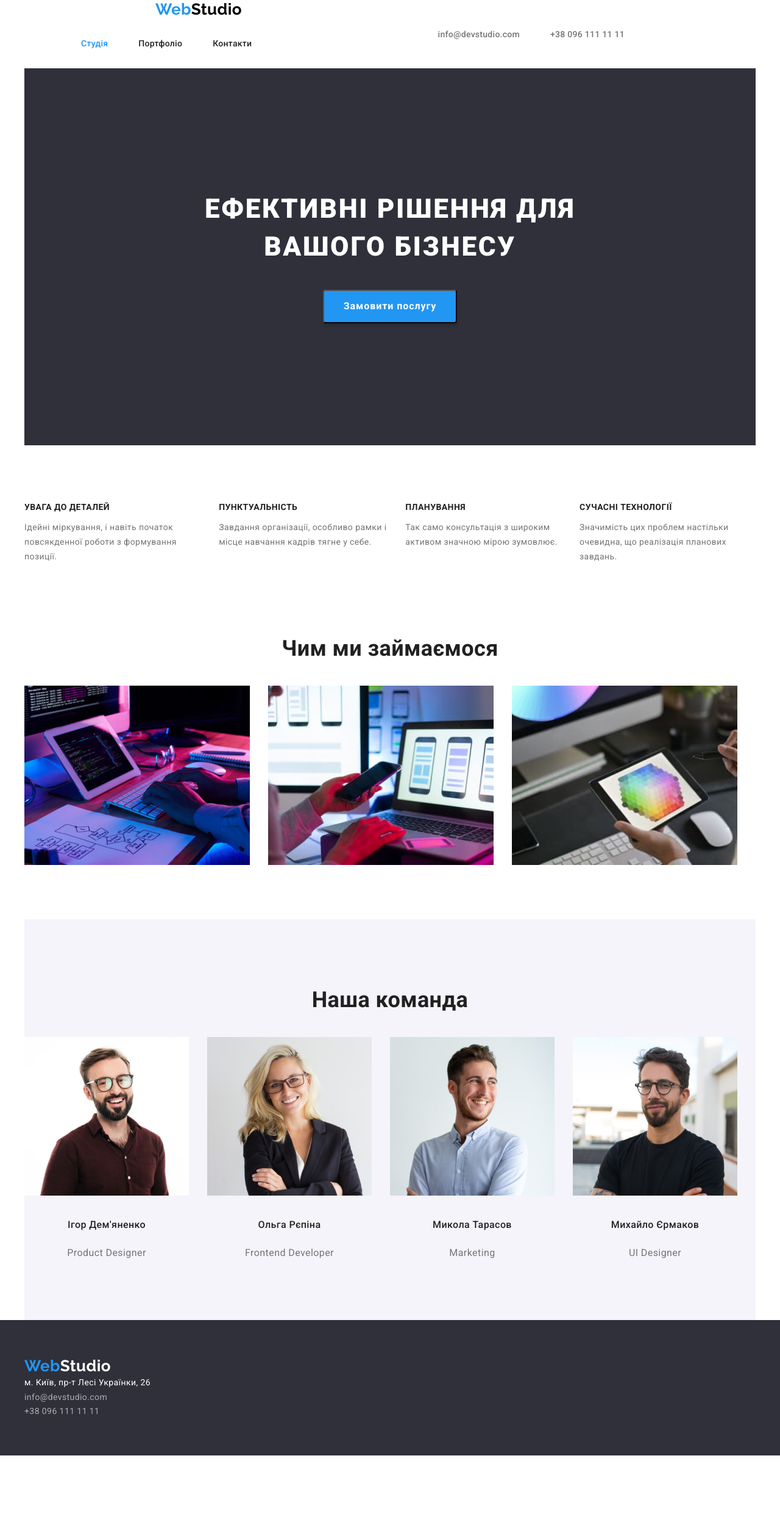
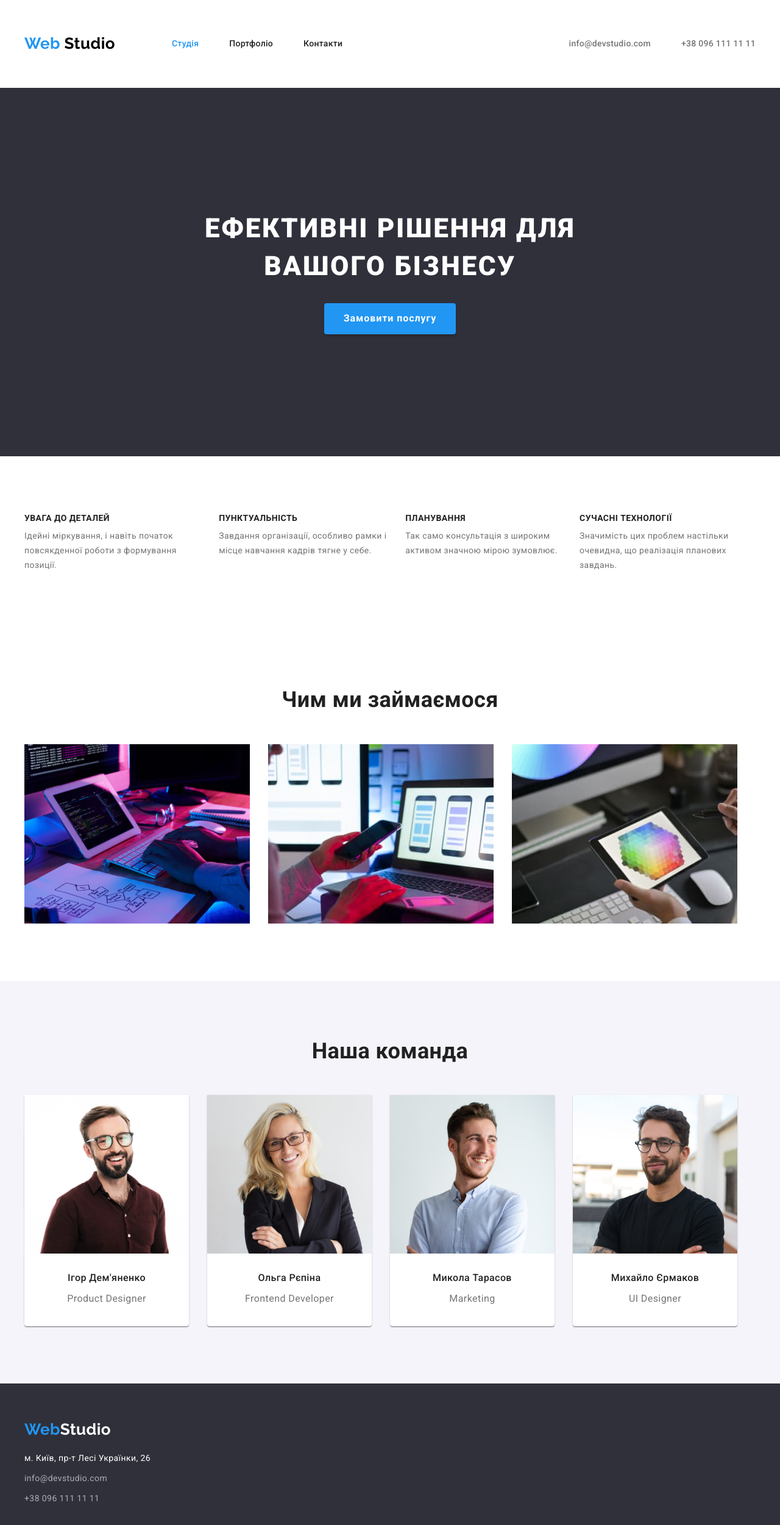
Before and after one commit to Ksiushka/goit-markup-hw-03, a plain HTML site: page index.html in a window 1280 px wide. Shown: the whole page at 61% size. Before the commit the page ends 2386 px from the top, so only its background shows below. Drawn offline with nearby package versions, Linux system fonts and the light colour scheme.

Commit message:
доработка

```diff
--- a/css/styles.css
+++ b/css/styles.css
@@ -17,6 +17,49 @@ body {
 	font-size: 14px;
 }
 
+h1,
+h2,
+h3,
+h4,
+h5,
+h6,
+p {
+	margin: 0;
+}
+
+img {
+	display: block;
+	max-width: 100%;
+	height: auto;
+}
+
+section {
+	padding-top: 94px;
+	padding-bottom: 94px;
+}
+
+.container {
+	width: 1230px;
+	margin: 0 auto;
+	padding: 0 15px;
+}
+
+.address {
+	color: var(--hero-text-color);
+	text-decoration: none;
+	font-size: 14px;
+	line-height: 1.7;
+	font-style: normal;
+}
+
+.footer-address {
+	margin-top: 20px;
+}
+
+.footer-address ul :not(:last-child) {
+	margin-bottom: 9px;
+}
+
 .logo {
 	color: var(--accent-color);
 	text-decoration: none;
@@ -25,11 +68,6 @@ body {
 	font-weight: 700;
 	font-size: 26px;
 	line-height: 1.2;
-	padding-top: 24px;
-
-	padding-left: 215px;
-
-
 }
 
 .logo-black {
@@ -50,11 +88,7 @@ ul {
 	display: flex;
 	padding-top: 32px;
 	padding-bottom: 32px;
-	margin-bottom: 0;
 	margin-left: auto;
-	margin-right: 215px;
-
-	align-items: center;
 }
 
 .mail-tel :not(:last-child) {
@@ -67,7 +101,9 @@ ul {
 	font-size: 14px;
 	line-height: 1.14;
 	letter-spacing: 0.02em;
-
+    display: block;
+	padding-top: 32px;
+	padding-bottom: 32px;
 	text-decoration: none;
 }
 
@@ -84,7 +120,6 @@ ul {
 .section-one {
 	background-color: var(--accent-background-color);
 	text-align: center;
-	margin-bottom: 0;
 	padding-top: 200px;
 	padding-bottom: 200px;
 }
@@ -92,12 +127,6 @@ ul {
 .heads-links {
 	display: flex;
 	margin-left: 93px;
-}
-
-.heads-links-list {
-	display: block;
-	padding-top: 32px;
-	padding-bottom: 32px;
 }
 
 .heads-links-list:not(:last-child) {
@@ -114,6 +143,7 @@ ul {
 	padding-top: 32px;
 	padding-bottom: 32px;
 	text-decoration: none;
+	display: block;
 }
 
 .heads-links a:hover,
@@ -130,7 +160,9 @@ ul {
 	letter-spacing: 0.06em;
 	text-transform: uppercase;
 	margin-top: 0;
-	margin-bottom: 40px;
+	width: 696px;
+	margin: 0 auto;
+	margin-bottom: 30px;
 }
 
 .section-title ;
@@ -144,26 +176,15 @@ ul {
 
 .features-list {
 	display: flex;
-	padding-top: 94px;
-	margin-bottom: 94px;
 }
 
 .features-list li:not(:last-child) {
 	margin-right: 30px;
 }
 
-.section-features {
-
-}
-
-.section-wedo {
-	padding-top: 0;
-	padding-bottom: 86px;
-
-}
-
 .section-wedo ul {
 	display: flex;
+	margin-top: 50px;
 }
 
 .section-wedo li:not(:last-child) {
@@ -173,6 +194,8 @@ ul {
 .portfolio-list {
 	display: flex;
 	flex-wrap: wrap;
+	margin-bottom: -30px;
+	margin-right: -30px;
 }
 
 .portfolio-list a {
@@ -180,39 +203,35 @@ ul {
 	color: var(--main-text-color);
 }
 
-.portfolio-list li{
+.portfolio-list li {
 	margin-right: 30px;
 	margin-bottom: 30px;
 }
 
-.portfolio-list li:nth-child(3n)
 
-h2 .portfolio-title {
+.portfolio-title {
 	color: var(--main-text-color);
 	font-weight: 700;
 	font-size: 18px;
-	line-height: 2;
-	margin-top: 20px;
+	line-height: 1.2;
 	margin-bottom: 4px;
 }
 
 .section-title {
 	font-weight: 700;
 	font-size: 36px;
-	line-height: 1.7;
+	line-height: 1.2;
 	text-align: center;
 	margin-top: 0;
-	margin-bottom: 50;
 }
 
 .section-team {
 	background-color: var(--section-team-background);
-	padding-top: 102px;
-	padding-bottom: 94px;
 }
 
 .section-team ul {
 	display: flex;
+	margin-top: 50px;
 }
 
 .section-team li:not(:last-child) {
@@ -224,14 +243,12 @@ p {
 	text-decoration: none;
 	font-size: 14px;
 	line-height: 1.7;
-	margin-top: 10;
 }
 
 .list-name {
 	color: var(--second-text-color);
 	font-size: 16px;
-	line-height: 1.9;
-	padding-bottom: 20px;
+	line-height: 1.2;
 	margin-top: 0;
 	margin-bottom: 0;
 }
@@ -254,16 +271,13 @@ p {
 	border-radius: 4px;
 	padding: 10px 32px;
 	text-align: center;
+	border: none;
 }
+
 .filter {
 	display: flex;
-}
-
-.filter li {
-	margin-left: auto;
-	margin-right: 298px;
+	justify-content: center;
 	margin-bottom: 50px;
-	align-items: center;
 }
 
 .filter li:not(:last-child) {
@@ -278,6 +292,11 @@ p {
 	line-height: 1.6;
 	font-family: inherit;
 	cursor: pointer;
+	border: none;
+	display: block;
+	border-radius: 4px;
+	letter-spacing: 0.03em;
+	padding: 6px 22px;
 }
 
 .filter button:hover,
@@ -311,12 +330,6 @@ footer {
 
 footer .logo {
 	padding: 0;
-	margin-bottom: 20px;
-}
-
-.logo,
-.logo-white {
-	margin-bottom: 20px;
 }
 
 .mail-tel-footer:hover,
@@ -332,23 +345,23 @@ footer .logo {
 	font-style: normal;
 }
 
-.address {
-	color: var(--hero-text-color);
-	text-decoration: none;
-	font-size: 14px;
-	line-height: 1.7;
-	font-style: normal;
-}
-
 .team-list .title {
 	font-weight: 500;
 	font-size: 16px;
-	line-height: 1.9;
+	line-height: 1.2;
 	text-align: center;
+	margin-bottom: 10px;
 }
 
-.photo {
-	margin-bottom: 30px;
+.team-li {
+	background: var(--hero-text-color);
+	box-shadow: 0px 1px 3px rgba(0, 0, 0, 0.12), 0px 1px 1px rgba(0, 0, 0, 0.14), 0px 2px 1px rgba(0, 0, 0, 0.2);
+	border-radius: 0px 0px 4px 4px;
+}
+
+.under-photo {
+	padding-top: 30px;
+	padding-bottom: 30px;
 }
 
 .title {
@@ -364,7 +377,7 @@ footer .logo {
 .features-list p {
 	font-size: 14px;
 	line-height: 1.7;
-	margin-top: 0;
+	margin-top: 10px;
 
 }
 
@@ -380,23 +393,28 @@ footer .logo {
 	margin-bottom: 10;
 }
 
-.container {
-	margin-left: auto;
-	margin-right: auto;
-	width: 1230px;
-	padding-left: 15px;
-	padding-right: 15px;
-
-}
-
 .portfolio {
 	padding-top: 94px;
 	padding-bottom: 94px;
 }
 
+.under-photo-portfolio {
+	padding-top: 20px;
+	padding-bottom: 20px;
+}
+
+.site-nav a {
+    padding-top: 25px;
+	padding-bottom: 25px;
+	display: block;
+}
+
 .site-nav {
+	display: flex;
 	align-items: center;
 }
+
+.portfolio-list li:nth-child(3n)
 
 /*основной цвет #212121 */
 /*вторичный цвет #757575 */
--- a/index.html
+++ b/index.html
@@ -20,9 +20,10 @@
 			<div class="container main-nav">
 				<nav class="site-nav">
 					<a href="./index.html" class="logo">
-						Web<span class="logo-black">Studio</span>
+						Web
+						<span class="logo-black">Studio</span>
 					</a>
-					<ul class="heads-links ">
+					<ul class="heads-links">
 						<li class="heads-links-list"><a href="./index.html" class="current">Студія</a></li>
 						<li class="heads-links-list"><a href="./portfolio.html">Портфоліо</a></li>
 						<li class="heads-links-list"><a href="">Контакти</a></li>
@@ -35,17 +36,15 @@
 			</div>
 		</header>
 		<main>
+			<section class="section-one">
 				<div class="container">
-				<section class="section-one">
-					<h1 class="section-hero-title">
-						Ефективні рішення для
-						<br />
-						вашого бізнесу
-					</h1>
+					<h1 class="section-hero-title">Ефективні рішення для вашого бізнесу</h1>
 					<button type="button" class="button">Замовити послугу</button>
+				</div>
 			</section>
 
 			<section class="section-features">
+				<div class="container">
 					<h2 class="visually-hidden">переваги</h2>
 
 					<ul class="features-list">
@@ -66,9 +65,11 @@
 							<p>Значимість цих проблем настільки очевидна, що реалізація планових завдань.</p>
 						</li>
 					</ul>
+				</div>
 			</section>
 
 			<section class="section-wedo">
+				<div class="container">
 					<h2 class="section-title">Чим ми займаємося</h2>
 					<ul>
 						<li>
@@ -81,41 +82,52 @@
 							<img src="./images/logo2.jpg" alt="планшет у руці" width="370" />
 						</li>
 					</ul>
+				</div>
 			</section>
 
 			<section class="section-team">
+				<div class="container">
 					<h2 class="section-title">Наша команда</h2>
 					<ul class="team-list">
-						<li>
+						<li class="team-li">
 							<img class="photo" src="./images/logo3.jpg" alt="портрет чоловіка в окулярах на білому тлі" width="270" />
+							<div class="under-photo">
 								<h3 class="title">Ігор Дем'яненко</h3>
 								<p>Product Designer</p>
+							</div>
 						</li>
-						<li>
+						<li class="team-li">
 							<img class="photo" src="./images/logo4.jpg" alt="портрет жінки в окулярах" width="270" />
+							<div class="under-photo">
 								<h3 class="title">Ольга Рєпіна</h3>
 								<p>Frontend Developer</p>
+							</div>
 						</li>
-						<li>
+						<li class="team-li">
 							<img class="photo" src="./images/logo5.jpg" alt="портрет чоловіка" width="270" />
+							<div class="under-photo">
 								<h3 class="title">Микола Тарасов</h3>
 								<p>Marketing</p>
+							</div>
 						</li>
-						<li>
+						<li class="team-li">
 							<img class="photo" src="./images/logo6.jpg" alt="портрет чоловіка в окулярах" width="270" />
+							<div class="under-photo">
 								<h3 class="title">Михайло Єрмаков</h3>
 								<p>UI Designer</p>
+							</div>
 						</li>
 					</ul>
+				</div>
 			</section>
-			</div>
 		</main>
+
 		<footer>
 			<div class="container">
 				<a href="./index.html" class="logo">
 					Web<span class="logo-white">Studio</span>
 				</a>
-				<address>
+				<address class="footer-address">
 					<ul>
 						<li>
 							<a href="https://goo.gl/maps/BtjrB1jNea8zQYT58" target="_blank" rel="noopener nofollow" class="address">
```
Also changed, not shown: portfolio.html (+20 -2 lines). Lines whose indentation alone changed are shown as unchanged.
